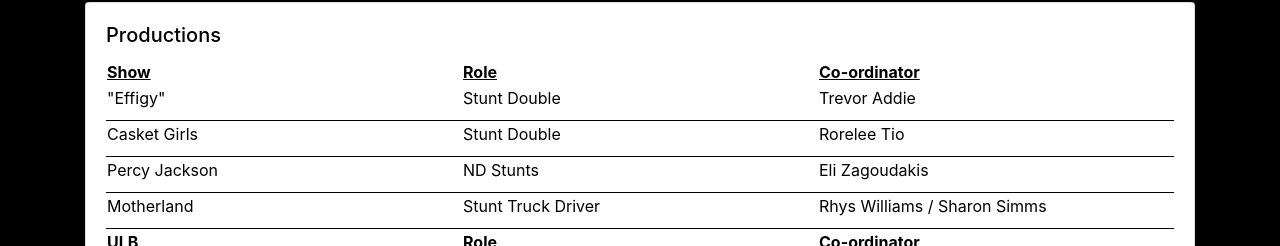
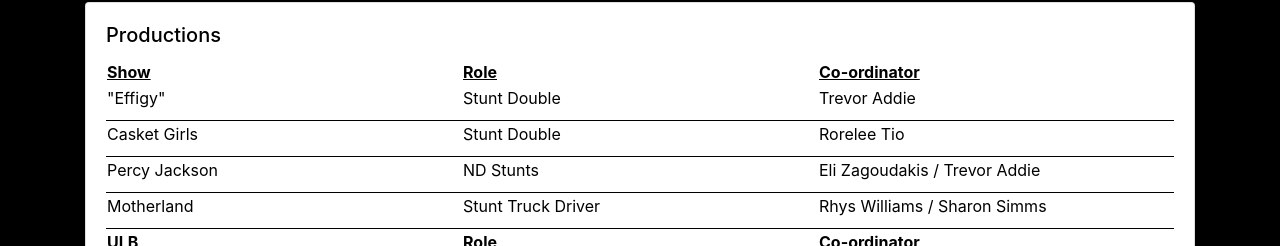
Before and after one commit to alysoncp/stunts, a plain HTML site: page resume.html in a window 1280 px wide. Shown: the part 880-1126 px from the top of the page. Drawn offline with nearby package versions, Linux system fonts and the light colour scheme.

Commit message:
coordinators udate

```diff
--- a/resume.html
+++ b/resume.html
@@ -185,7 +185,7 @@
               <tr class="credit">
                 <td class="padright">Percy Jackson</td>
                 <td class="padright">ND Stunts</td>
-                <td>Eli Zagoudakis</td>
+                <td>Eli Zagoudakis / Trevor Addie</td>
               </tr>
               <tr class="credit">
                 <td class="padright">Motherland</td>
```
